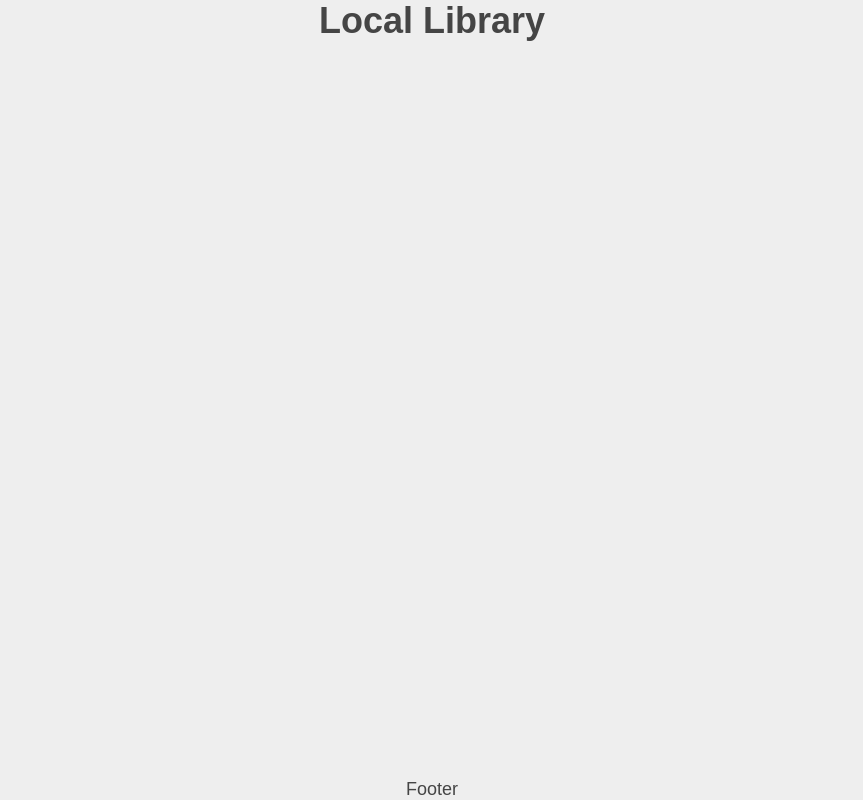
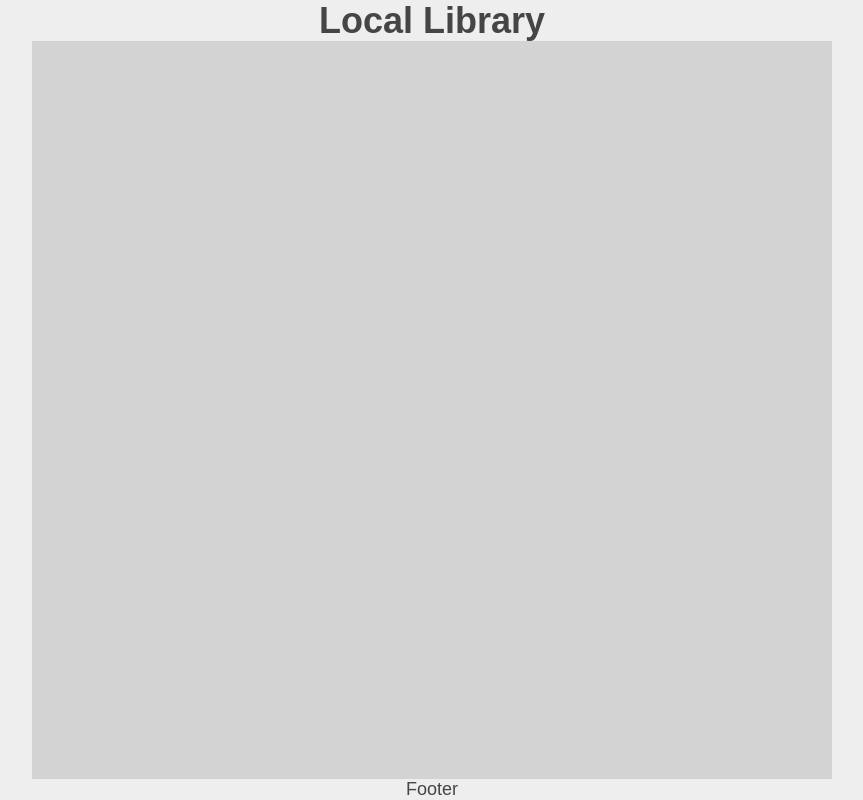
Before and after one commit to ArcaneIRE/Web-Development-2-Project, a PHP site: page / in a window 1280 px wide. Shown: the whole page, without its empty margins (208-1071 px from the left). Run offline with PHP 8.4, Linux system fonts and the light colour scheme.

Commit message:
Darken main background

```diff
--- a/view/css/base.css
+++ b/view/css/base.css
@@ -19,6 +19,7 @@ body {
 
 main {
     flex-grow: 1;
+    background-color: rgb(211, 211, 211);
 }
 
 a {
```
